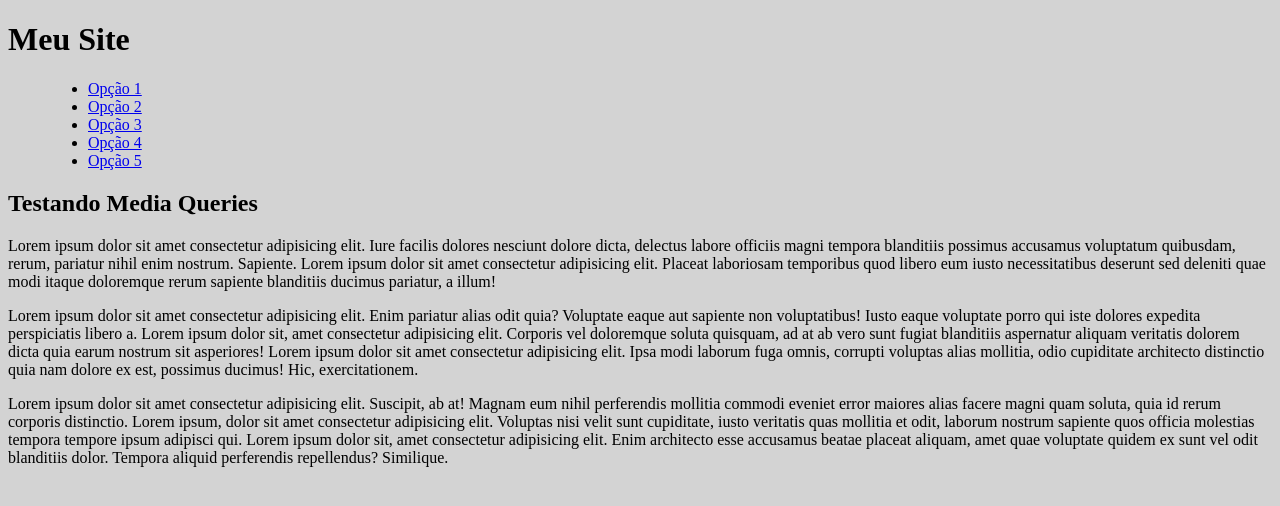
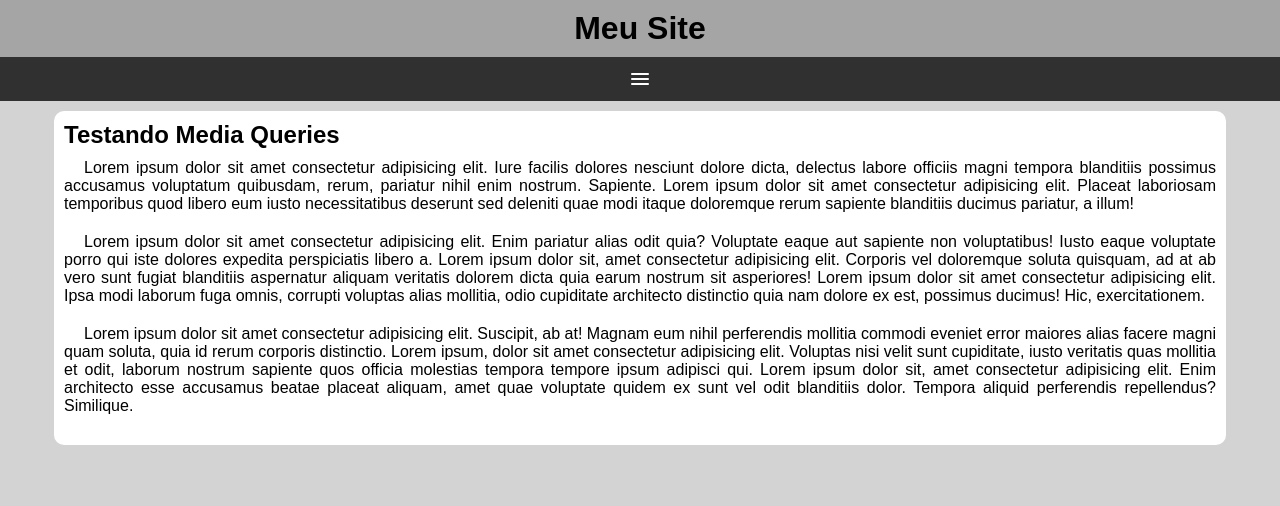
Before and after one commit to giselesribeiro/HTML-CSS, a plain HTML site: page EXERCÍCIOS MOD 03/EX026/mq005/index.html in a window 1280 px wide. Drawn offline with nearby package versions, Linux system fonts and the light colour scheme.

Commit message:
mq005 concluído

```diff
--- a/EXERCÍCIOS MOD 03/EX026/mq005/estilos/style.css
+++ b/EXERCÍCIOS MOD 03/EX026/mq005/estilos/style.css
@@ -1,5 +1,80 @@
 @charset "UTF-8";
+
+*{
+    font-family: Arial, Helvetica, sans-serif;
+    padding: 0px;
+    margin: 0px;
+}
 
 body, html{
     background-color: lightgrey;
+
 }
+
+header{
+    background-color: rgb(165, 165, 165);
+
+}
+
+header > h1{
+    padding: 10px;
+    text-align: center;
+}
+
+menu{
+    display: block;
+}
+
+menu > ul{
+    list-style-type: none;
+}
+
+menu a{
+    display: block;
+    padding: 10px;
+    text-decoration: none;
+    background-color: rgb(75, 74, 74);
+    color: white;
+    text-align: center;
+    border-top: 2px solid gray;
+}
+menu a:hover{
+    background-color: gray;
+}
+
+menu{
+    display: none;
+}
+
+span#burguer{
+    background-color: rgb(48, 48, 48);
+    display: block;
+    color: white;
+    text-align: center;
+    padding: 10px;
+}
+
+span#burguer:hover{
+ background-color: white;
+ color: black;
+ cursor: pointer;
+}
+
+main{
+    width: 90vw;
+    background-color: white;
+    margin: auto;
+    padding: 10px;
+    border-radius: 10px;
+    margin-top: 10px;
+}
+
+article > h2{
+    padding-bottom: 10px;
+
+}
+article > p{
+    text-align: justify;
+    margin-bottom: 20px;
+    text-indent: 20px;
+}
--- a/EXERCÍCIOS MOD 03/EX026/mq005/index.html
+++ b/EXERCÍCIOS MOD 03/EX026/mq005/index.html
@@ -6,11 +6,15 @@
     <meta name="viewport" content="width=device-width, initial-scale=1.0">
     <title>Media Query</title>
     <link rel="stylesheet" href="estilos/style.css">
+    <link rel="stylesheet" href="https://fonts.googleapis.com/css2?family=Material+Symbols+Rounded:opsz,wght,FILL,GRAD@20..48,100..700,0..1,-50..200" />
 </head>
 <body>
     <header>
         <h1> Meu Site</h1>
-        <menu>
+        <span class="material-symbols-rounded" id="burguer" onclick="clickMenu()">
+            menu
+            </span>
+        <menu id="itens">
             <ul>
                 <li> <a href="#">Opção 1</a></li>
                 <li> <a href="#">Opção 2</a></li>
@@ -35,5 +39,14 @@
          </p>
         </article>
     </main>
+    <script>
+        function clickMenu(){
+          if  (itens.style.display == 'block'){
+            itens.style.display = 'none'
+          } else {
+            itens.style.display = 'block'
+          }
+        }
+    </script>
 </body>
 </html>
```
